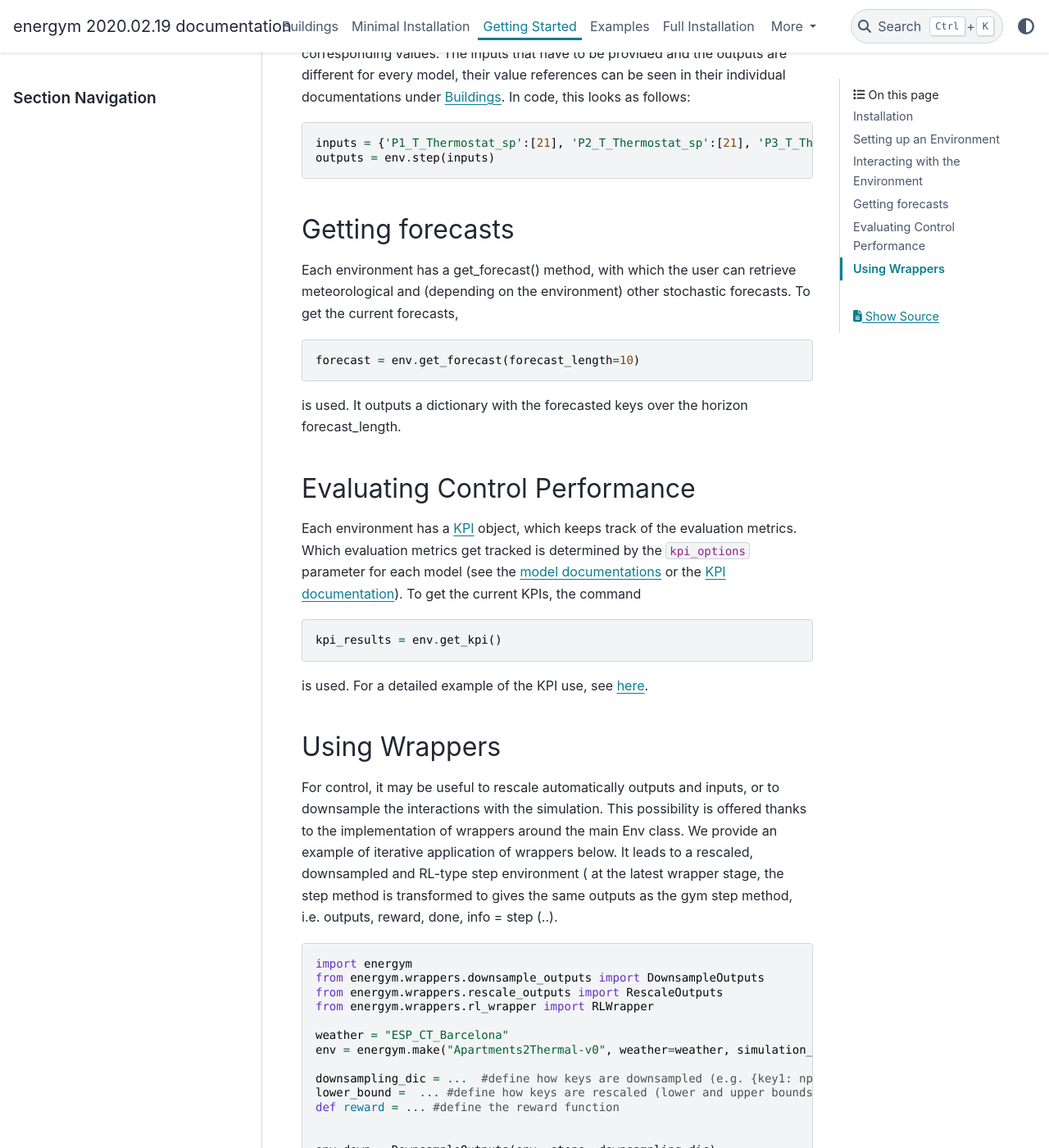
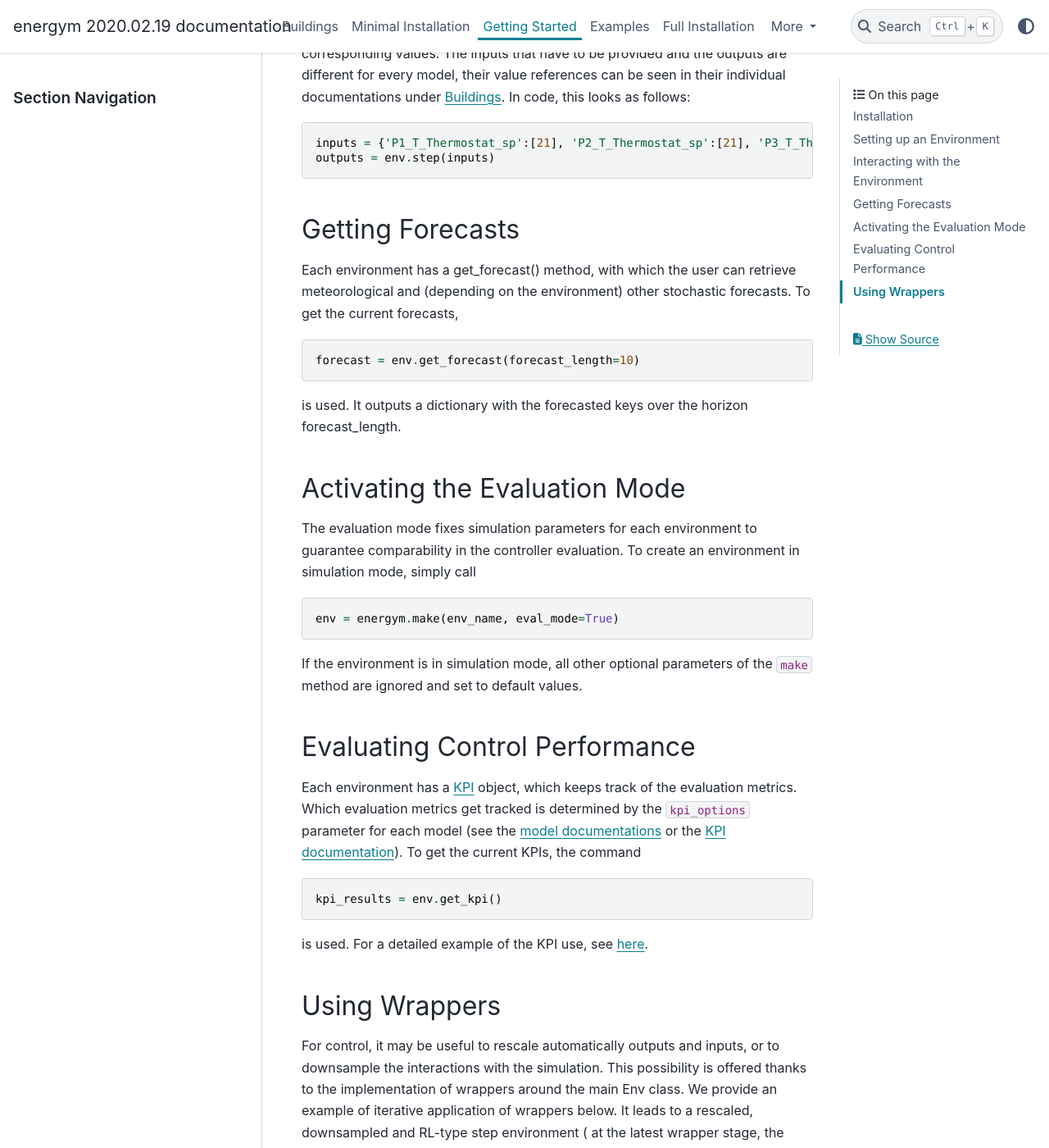
Before and after one commit to bsl546/energym, a Sphinx documentation site: the page built from docs/sources/start.rst, in a window 1280 px wide and 1400 px high, scrolled down 1553 px. Shown: the whole window at 82% size. Built offline with Sphinx 7.4.7 and the PyData theme 0.15.4, drawn with Linux system fonts in a browser that asks for light colours; pages that are not in the unit, such as notebooks, are missing from menus; the version number is read from the project's files by our own code.

Commit message:
Extend documentation

```diff
--- a/docs/conf.py
+++ b/docs/conf.py
@@ -65,6 +65,7 @@
 ]
 
 autodoc_mock_imports = ["fmpy"]
+autodoc_typehints = "none"
 # autodoc_default_options = {
 #    'autosummary': True,
 # }
--- a/docs/sources/start.rst
+++ b/docs/sources/start.rst
@@ -57,7 +57,7 @@
     outputs = env.step(inputs)
 
 
-Getting forecasts
+Getting Forecasts
 -------------------------------
 
 Each environment has a get_forecast() method, with which the user can retrieve meteorological and (depending on the environment) other stochastic forecasts. To get the current forecasts,
@@ -69,6 +69,16 @@
 is used. It outputs a dictionary with the forecasted keys over the horizon forecast_length.
 
 
+Activating the Evaluation Mode
+--------------------------------
+
+The evaluation mode fixes simulation parameters for each environment to guarantee comparability in the controller evaluation. To create an environment in simulation mode, simply call
+
+.. code-block:: python
+
+    env = energym.make(env_name, eval_mode=True)
+
+If the environment is in simulation mode, all other optional parameters of the ``make`` method are ignored and set to default values.
 
 
 Evaluating Control Performance
```
Also changed, not shown: docs/sources/apiref.rst (+73 -14 lines).
